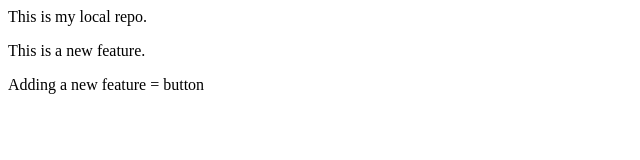
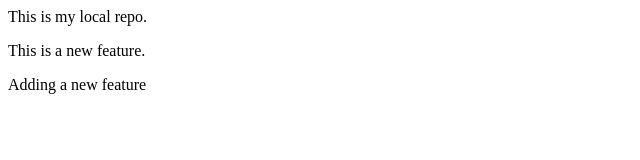
Before and after one commit to radhika-kapoor/localrepository, a plain HTML site: page index.html in a window 1280 px wide. Shown: the full height of the page, 0-640 px from the left. Drawn offline with Linux system fonts and the light colour scheme.

Commit message:
Undo Changes from main branch

```diff
--- a/index.html
+++ b/index.html
@@ -1,3 +1,3 @@
 <p>This is my local repo.</p>
 <p>This is a new feature.</p>
-<p>Adding a new feature = button</p>
+<p>Adding a new feature</p>
```
